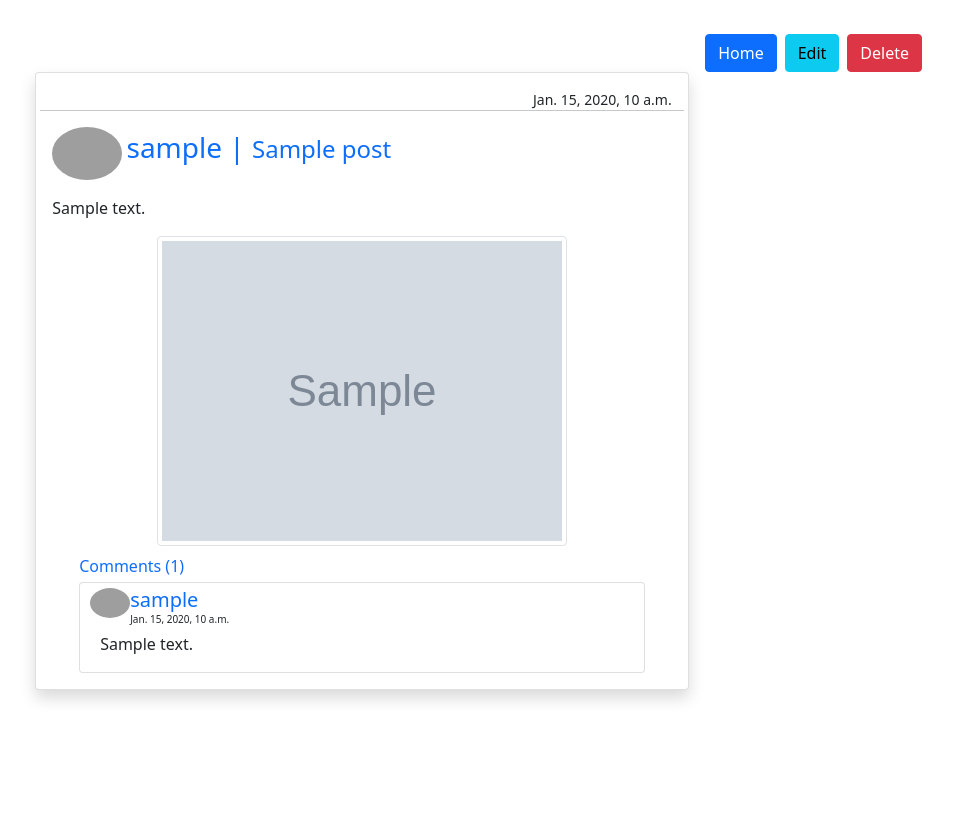
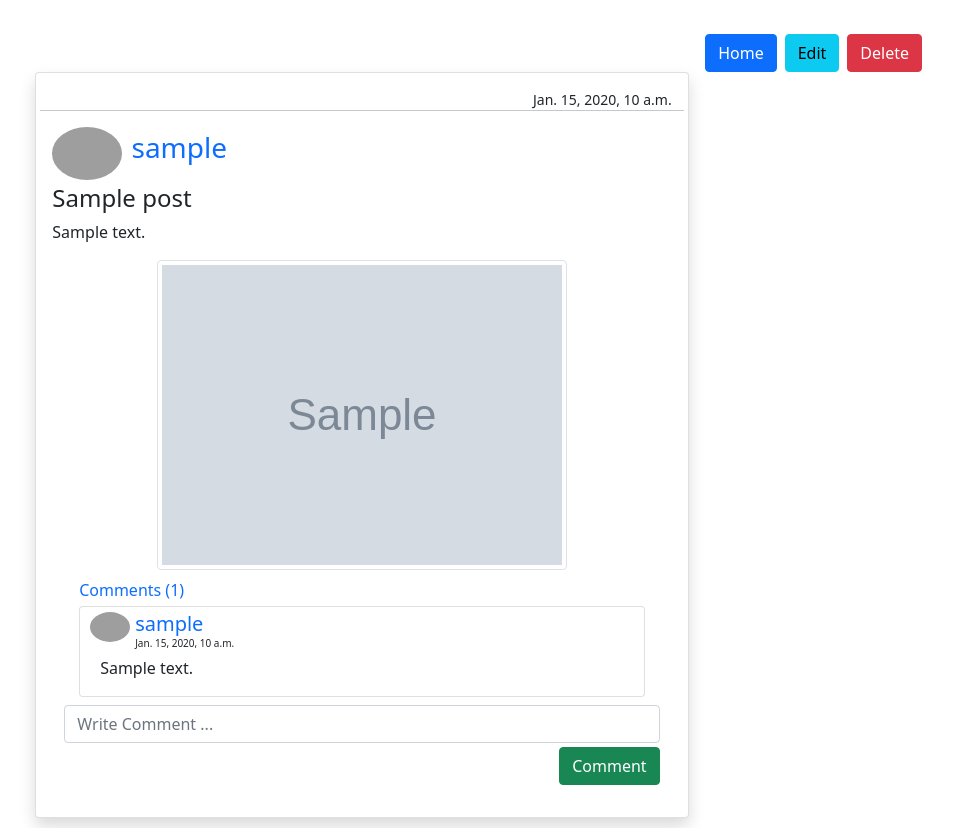
Before and after one commit to moutazmuhammad/python_django_blog, a Django app: page /post/1 in a window 1280 px wide. Shown: the whole page, without its empty margins (278-1231 px from the left). Before the commit the page ends 701 px from the top, so only its background shows below. Run offline with Django 4.2, Linux system fonts and the light colour scheme; tables that the repository leaves empty hold one stand-in row (values such as "Sample post"); grey boxes marked "Sample" are stand-in pictures; parts of the project's set-up code (start-up, migrations or seed data) failed here and were passed over; some libraries are stand-ins or nearby versions; grey boxes are pictures that could not be loaded.

Commit message:
user now can add new comment to post

```diff
--- a/cloudBlog/post/form.py
+++ b/cloudBlog/post/form.py
@@ -1,5 +1,5 @@
 from django import forms
-from .models import Post
+from .models import Post, Comment
 
 class PostForm(forms.ModelForm):
     body = forms.CharField(widget=forms.Textarea(attrs={'rows':2})) # to change the size of text area field
@@ -13,3 +13,9 @@ class EditPostForm(forms.ModelForm):
     class Meta:
         model = Post
         fields = ('title', 'body', 'image')
+
+class CommentForm(forms.ModelForm):
+    body = forms.CharField(label='', widget=forms.TextInput(attrs={'placeholder': 'Write Comment ...'})) # to change the size of text area field
+    class Meta:
+        model = Comment
+        fields = ('body',)
--- a/cloudBlog/post/models.py
+++ b/cloudBlog/post/models.py
@@ -20,14 +20,17 @@ class Post(models.Model):
     class Meta:
         ordering= ('-created',)
 
+    # To get number of comment use relationship between Post and Comment models
     def comment_count(self):
         return self.comment_set.all().count()
 
+    # To all comment use relationship between Post and Comment models
     def comments(self):
         return self.comment_set.all()
 
     def __str__(self):
         return self.title
+
 
 class Comment(models.Model):
     user = models.ForeignKey(User, on_delete=models.CASCADE)
@@ -35,8 +38,5 @@ class Comment(models.Model):
     body = models.CharField(max_length=300)
     comment_data = models.DateTimeField(default=timezone.now)
 
-    class Meta:
-        ordering= ('-comment_data',)
-
     def __str__(self):
         return self.body
--- a/cloudBlog/post/templates/post.html
+++ b/cloudBlog/post/templates/post.html
@@ -25,10 +25,13 @@
                 <hr>
                 <span>
                     <img src="https://i.imgur.com/hczKIze.jpg" width="70" class="user-img rounded-circle mr-2">
-                    <a class="h3" href="" style="text-decoration: none">{{post.user}} | </a>
-                    <a class="h4" href="{% url 'post' post.id %}" style="text-decoration: none">{{post.title}}</a>
+                    <a class="h3" href="" style="text-decoration: none; margin-left: 5px">{{post.user}}</a>
+
                 </span>
-                    <p class="mt-3" style="text-align: justify;">{{post.body}}</p>
+                <div class="mt-1" style="text-align: justify; margin: 0px;">
+                    <h4>{{post.title}}</h4>
+                    <p>{{post.body}}</p>
+                </div>
             </div>
             <!-- Image -->
             <div class="row">
@@ -50,13 +53,23 @@
                                     <img src="https://i.imgur.com/hczKIze.jpg" width="40" class="user-img rounded-circle mr-2">
                                 </div>
                                 <div>
-                                    <a class="h5" href="" style="text-decoration: none;">  {{ comment.user }}</a><br/>
-                                    <small style="font-size: x-small;">  {{ comment.comment_data }}</small>
+                                    <a class="h5" href="" style="text-decoration: none;margin-left: 5px;">{{ comment.user }}</a><br/>
+                                    <small style="font-size: x-small; margin-left: 5px;">{{ comment.comment_data }}</small>
                                 </div>
                         </div>
-                        <p style="text-align: justify; margin-left: 20px; margin-top: 5px;">{{ comment.body }}</p>
+                        <p style="text-align: justify; margin-left: 20px; margin-top: 5px; margin-right: 20px;">{{ comment.body }}</p>
                     </div>
                     {% endfor %}
+                </div>
+                <!-- Enter new Comment -->
+                {% load crispy_forms_tags %}
+                <div class="row d-flex justify-content-center mt-2">
+                    <form method="POST"> {% csrf_token %}
+                        {{ comment_form|crispy }}
+                        <div class="d-grid gap-2 d-md-flex justify-content-md-end mt-1">
+                            <button class="btn btn-success" type="Save">Comment</button>
+                        </div>
+                    </form>
                 </div>
             </div>
         </div>
--- a/cloudBlog/post/views.py
+++ b/cloudBlog/post/views.py
@@ -1,7 +1,7 @@
 from turtle import pos
 from django.shortcuts import render, redirect, HttpResponse
 from .models import Post
-from .form import PostForm, EditPostForm
+from .form import CommentForm, PostForm, EditPostForm
 
 
 # Create your views here.
@@ -27,7 +27,22 @@ def allPosts(request):
 
 def showPost(request, postID):
     post = Post.objects.get(id = postID)
-    context = {'post': post}
+
+    # To enter a new comment
+    if request.method == 'POST':
+        comment_form = CommentForm(request.POST)
+        if comment_form.is_valid():
+            instance = comment_form.save(commit=False) # commit=False means not save yet
+            instance.user = request.user # send user name with comment
+            instance.post = post # make relation between post and comment
+            instance.save()
+            return redirect('post', postID = post.id)
+    else:
+        comment_form = CommentForm()
+    context = {
+        'post': post,
+        'comment_form': comment_form
+        }
     return render(request, 'post.html', context)
 
 
@@ -48,6 +63,7 @@ def postEdit(request, postID):
         }
     return render(request, 'editpost.html', context)
 
+
 def postDelete(request, postID):
     post = Post.objects.get(id=postID)
     post.delete()
```
